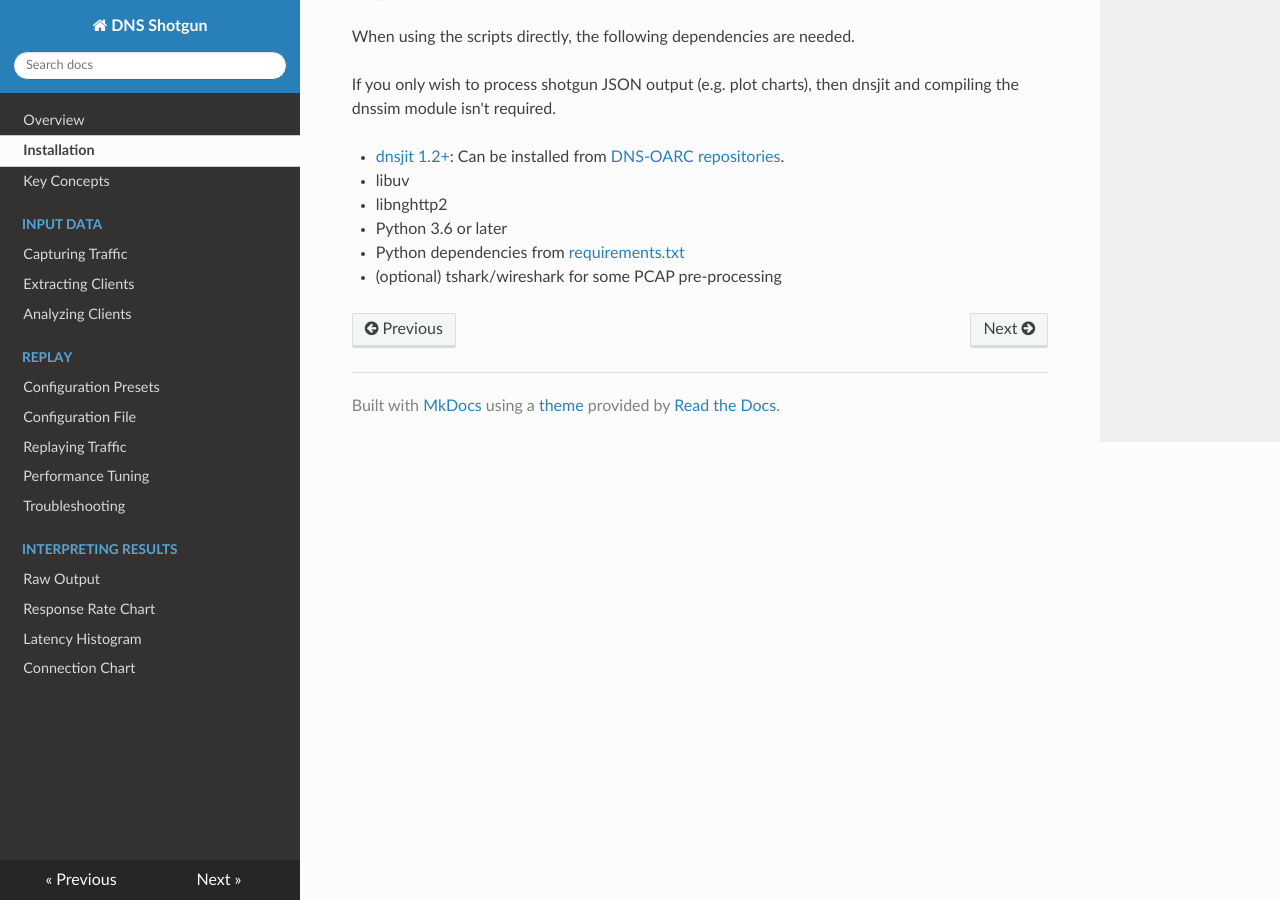
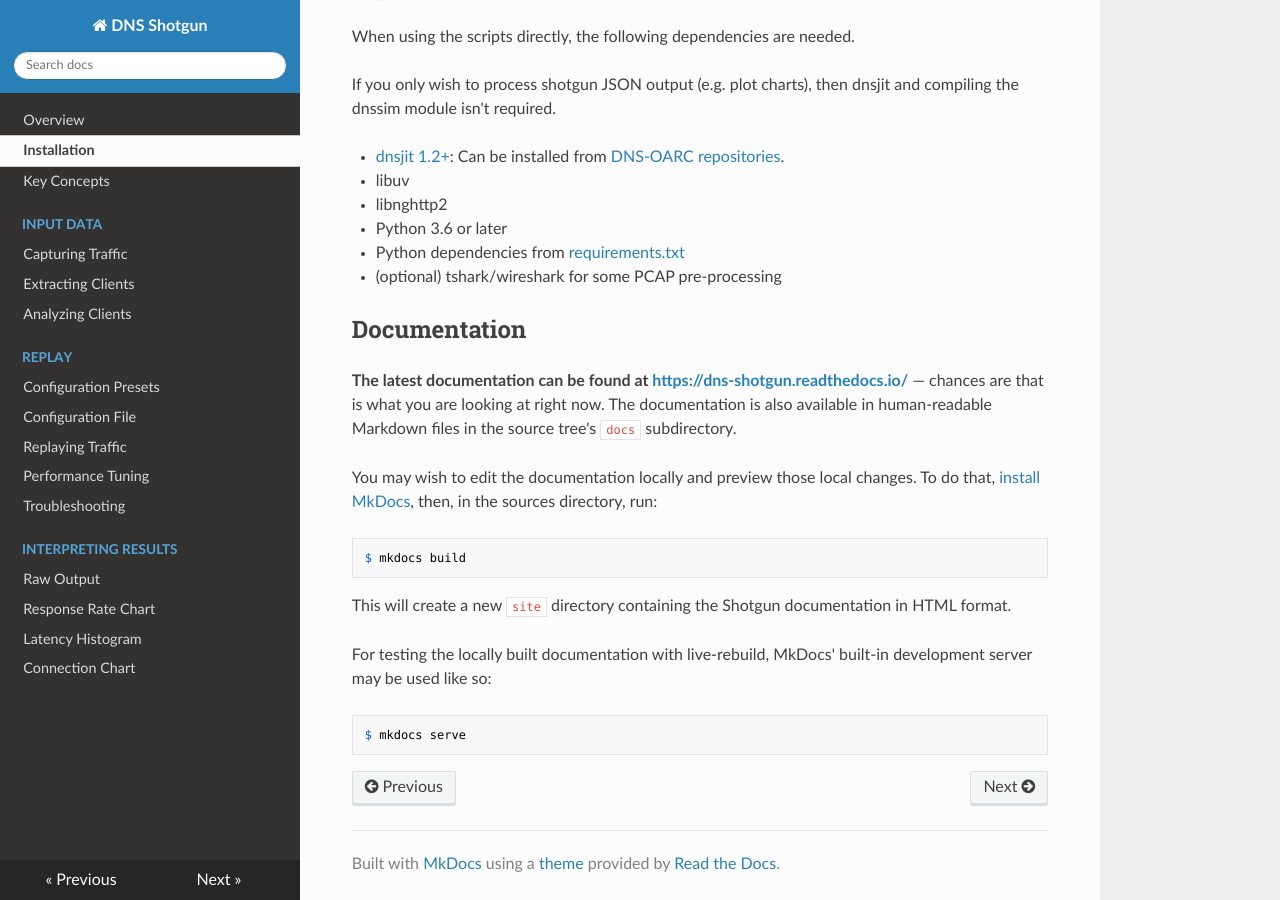
Before and after one commit to CZ-NIC/shotgun, an MkDocs documentation site: the page built from docs/installation.md, in a window 1280 px wide and 900 px high, scrolled down 1032 px. Built offline with MkDocs 1.6.1, drawn with Linux system fonts in a browser that asks for light colours; nearby versions of some CDN libraries.

Commit message:
Move docs build instructions out of README.md

````diff
--- a/docs/installation.md
+++ b/docs/installation.md
@@ -62,3 +62,28 @@ and compiling the dnssim module isn't required.
 - Python 3.6 or later
 - Python dependencies from [requirements.txt](https://gitlab.nic.cz/knot/shotgun/-/blob/master/requirements.txt)
 - (optional) tshark/wireshark for some PCAP pre-processing
+
+## Documentation
+
+**The latest documentation can be found at
+<https://dns-shotgun.readthedocs.io/>** &mdash; chances are that is what you are
+looking at right now. The documentation is also available in human-readable
+Markdown files in the source tree's `docs` subdirectory.
+
+You may wish to edit the documentation locally and preview those local changes.
+To do that, [install MkDocs](https://www.mkdocs.org/user-guide/installation/),
+then, in the sources directory, run:
+
+```
+$ mkdocs build
+```
+
+This will create a new `site` directory containing the Shotgun documentation in
+HTML format.
+
+For testing the locally built documentation with live-rebuild, MkDocs' built-in
+development server may be used like so:
+
+```
+$ mkdocs serve
+```
````
Also changed, not shown: README.md (+4 -16 lines).
